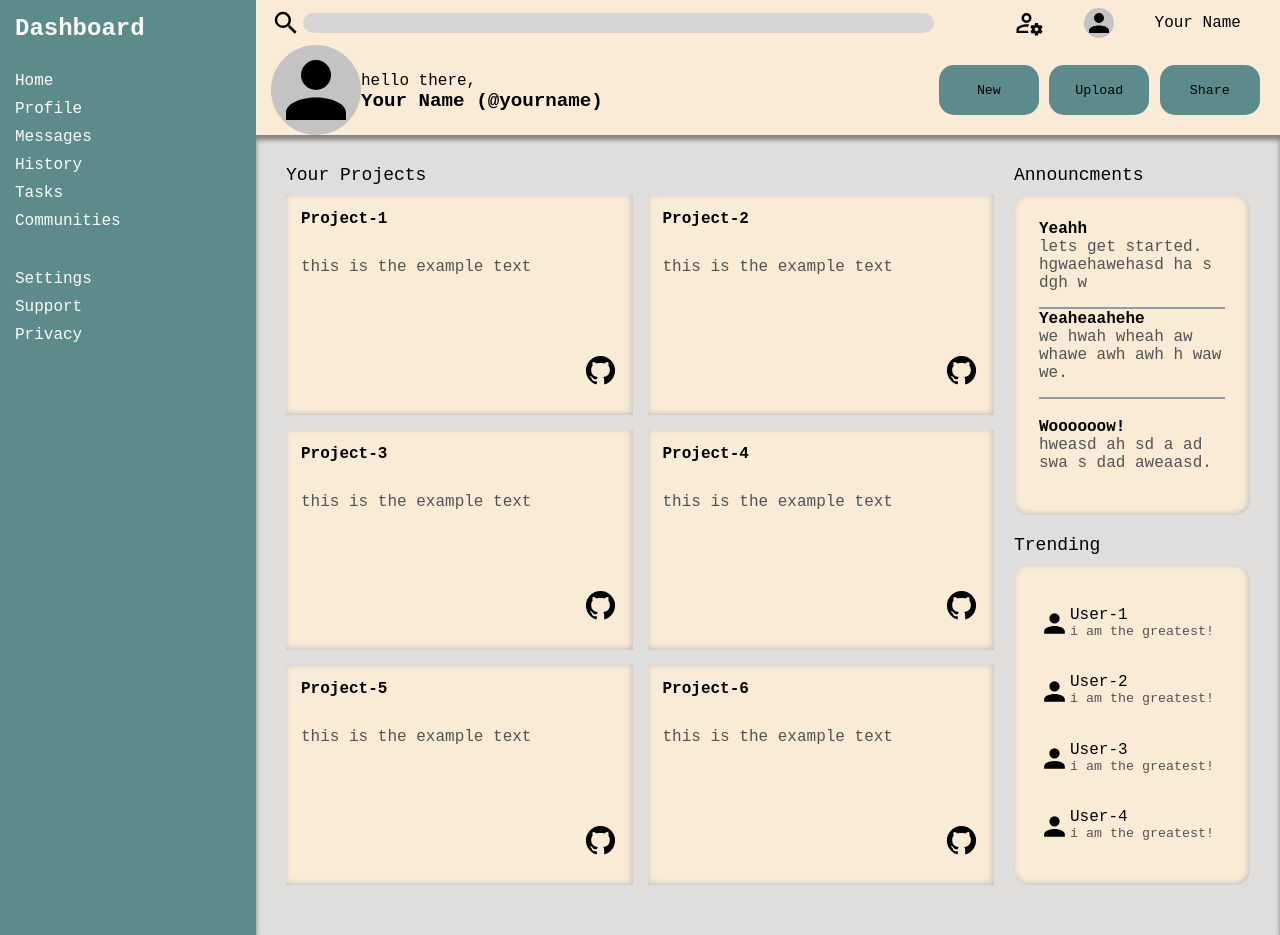
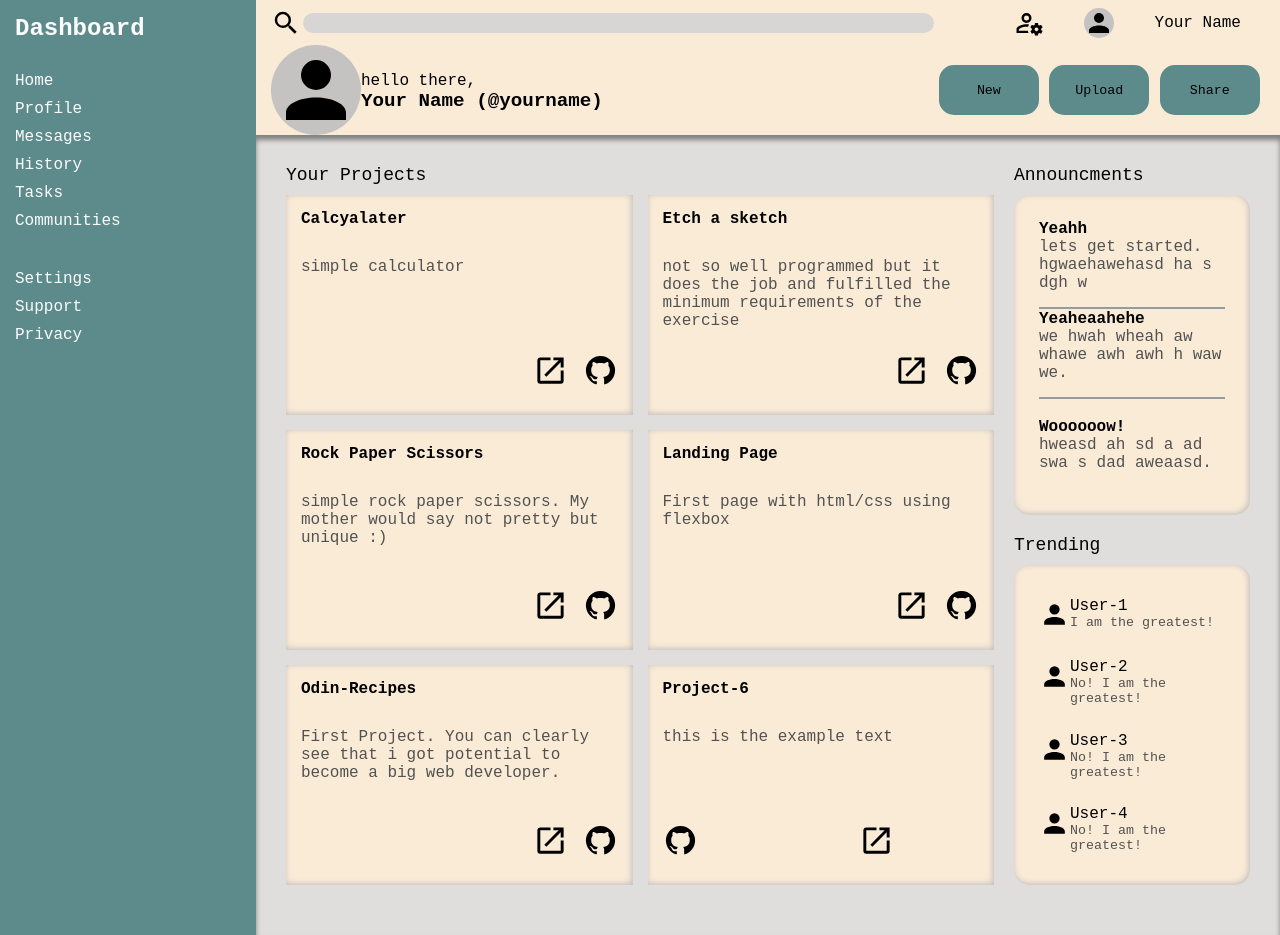
Before and after one commit to H-037/admin_dashboard, a plain HTML site: page index.html in a window 1280 px wide. Drawn offline with Linux system fonts and the light colour scheme.

Commit message:
little bit personalizzzed

```diff
--- a/index.html
+++ b/index.html
@@ -53,34 +53,92 @@
                 <div class="headline">Your Projects</div>
                 <div class="cards">
                     <div class="card">
-                        <div class="title">Project-1</div>
-                        <div class="text">this is the example text</div>
-                        <img class="gitlogo" src="img/github.svg" alt="github">
+                        <div class="title">Calcyalater</div>
+                        <div class="text">simple calculator</div>
+                        <div class="linkimg">
+                            <div class="c1">
+                                <a href="https://github.com/H-037/calcyalater" target="_blank">
+                                    <img class="cimg" src="img/github.svg" alt="github">
+                                </a>
+                            </div>
+                            <div class="c2">
+                                <a href="https://h-037.github.io/calcyalater/" target="_blank">
+                                    <img class="cimg" src="img/open-in-new.svg" alt="open">
+                                </a>
+                            </div>
+                        </div>
                     </div>
                     <div class="card">
-                        <div class="title">Project-2</div>
-                        <div class="text">this is the example text</div>
-                        <img class="gitlogo" src="img/github.svg" alt="github">
+                        <div class="title">Etch a sketch</div>
+                        <div class="text">not so well programmed but it does the job and fulfilled the minimum requirements of the exercise</div>
+                        <div class="linkimg">
+                            <div class="c1">
+                                <a href="https://github.com/H-037/Etch-a-sketch" target="_blank">
+                                    <img class="cimg" src="img/github.svg" alt="github">
+                                </a>
+                            </div>
+                            <div class="c2">
+                                <a href="https://h-037.github.io/Etch-a-sketch/" target="_blank">
+                                    <img class="cimg" src="img/open-in-new.svg" alt="open">
+                                </a>
+                            </div>
+                        </div>
                     </div>
                     <div class="card">
-                        <div class="title">Project-3</div>
-                        <div class="text">this is the example text</div>
-                        <img class="gitlogo" src="img/github.svg" alt="github">
+                        <div class="title">Rock Paper Scissors</div>
+                        <div class="text">simple rock paper scissors. My mother would say not pretty but unique :)</div>
+                        <div class="linkimg">
+                            <div class="c1">
+                                <a href="https://github.com/H-037/rock_paper_scissors" target="_blank">
+                                    <img class="cimg" src="img/github.svg" alt="github">
+                                </a>
+                            </div>
+                            <div class="c2">
+                                <a href="https://h-037.github.io/rock_paper_scissors/" target="_blank">
+                                    <img class="cimg" src="img/open-in-new.svg" alt="open">
+                                </a>
+                            </div>
+                        </div>
                     </div>
                     <div class="card">
-                        <div class="title">Project-4</div>
-                        <div class="text">this is the example text</div>
-                        <img class="gitlogo" src="img/github.svg" alt="github">
+                        <div class="title">Landing Page</div>
+                        <div class="text">First page with html/css using flexbox</div>
+                        <div class="linkimg">
+                            <div class="c1">
+                                <a href="https://github.com/H-037/landing-page" target="_blank">
+                                    <img class="cimg" src="img/github.svg" alt="github">
+                                </a>
+                            </div>
+                            <div class="c2">
+                                <a href="https://h-037.github.io/landing-page/" target="_blank">
+                                    <img class="cimg" src="img/open-in-new.svg" alt="open">
+                                </a>
+                            </div>
+                        </div>
                     </div>
                     <div class="card">
-                        <div class="title">Project-5</div>
-                        <div class="text">this is the example text</div>
-                        <img class="gitlogo" src="img/github.svg" alt="github">
+                        <div class="title">Odin-Recipes</div>
+                        <div class="text">First Project. You can clearly see that i got potential to become a big web developer.</div>
+                        <div class="linkimg">
+                            <div class="c1">
+                                <a href="https://github.com/H-037/odin-recipes" target="_blank">
+                                    <img class="cimg" src="img/github.svg" alt="github">
+                                </a>
+                            </div>
+                            <div class="c2">
+                                <a href="https://h-037.github.io/odin-recipes/" target="_blank">
+                                    <img class="cimg" src="img/open-in-new.svg" alt="open">
+                                </a>
+                            </div>
+                        </div>
                     </div>
                     <div class="card">
                         <div class="title">Project-6</div>
                         <div class="text">this is the example text</div>
-                        <img class="gitlogo" src="img/github.svg" alt="github">
+                        <div class="linkimg">
+                            <img class="cimg" src="img/github.svg" alt="github">
+                            <img class="cimg" src="img/open-in-new.svg" alt="open">
+                        </div>
                     </div>
                 </div>
             </div>
@@ -107,22 +165,22 @@
                     <div class="profile">
                         <img class="trendpb" src="img/account.svg" alt="pb">
                         <div class="title3">User-1</div>
-                        <div class="text3">i am the greatest!</div>
+                        <div class="text3">I am the greatest!</div>
                     </div>
                     <div class="profile">
                         <img class="trendpb" src="img/account.svg" alt="pb">
                         <div class="title3">User-2</div>
-                        <div class="text3">i am the greatest!</div>
+                        <div class="text3">No! I am the greatest!</div>
                     </div>
                     <div class="profile">
                         <img class="trendpb" src="img/account.svg" alt="pb">
                         <div class="title3">User-3</div>
-                        <div class="text3">i am the greatest!</div>
+                        <div class="text3">No! I am the greatest!</div>
                     </div>
                     <div class="profile">
                         <img class="trendpb" src="img/account.svg" alt="pb">
                         <div class="title3">User-4</div>
-                        <div class="text3">i am the greatest!</div>
+                        <div class="text3">No! I am the greatest!</div>
                     </div>
             </div>
         </div>
--- a/style.css
+++ b/style.css
@@ -206,8 +206,23 @@ img:hover {
     color: rgb(83, 82, 82);
 }
 
-.gitlogo {
+.linkimg {
+    display: grid;
+    grid-template-columns: 1fr 70px 50px;
+    grid-template-rows: 1fr;
+}
+.cimg {
     height: 35px;
+}
+
+.c1 {
+    grid-column: 3/4;
+    grid-row: 1/2;
+    justify-self: end;
+}
+.c2 {
+    grid-column: 2/3;
+    grid-row: 1/2;
     justify-self: end;
 }
 
```
Also changed, not shown: img/open-in-new.svg (added).
